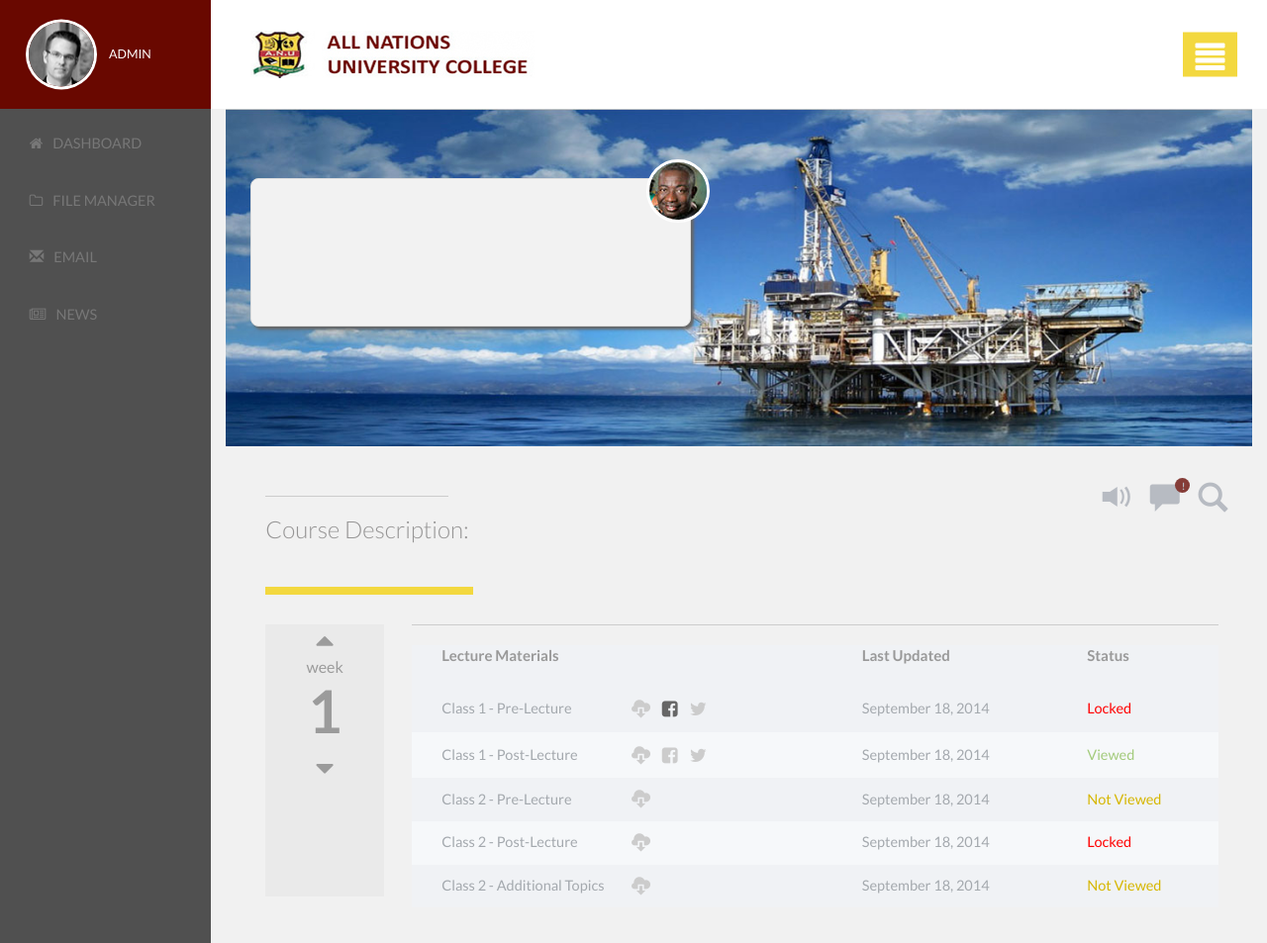
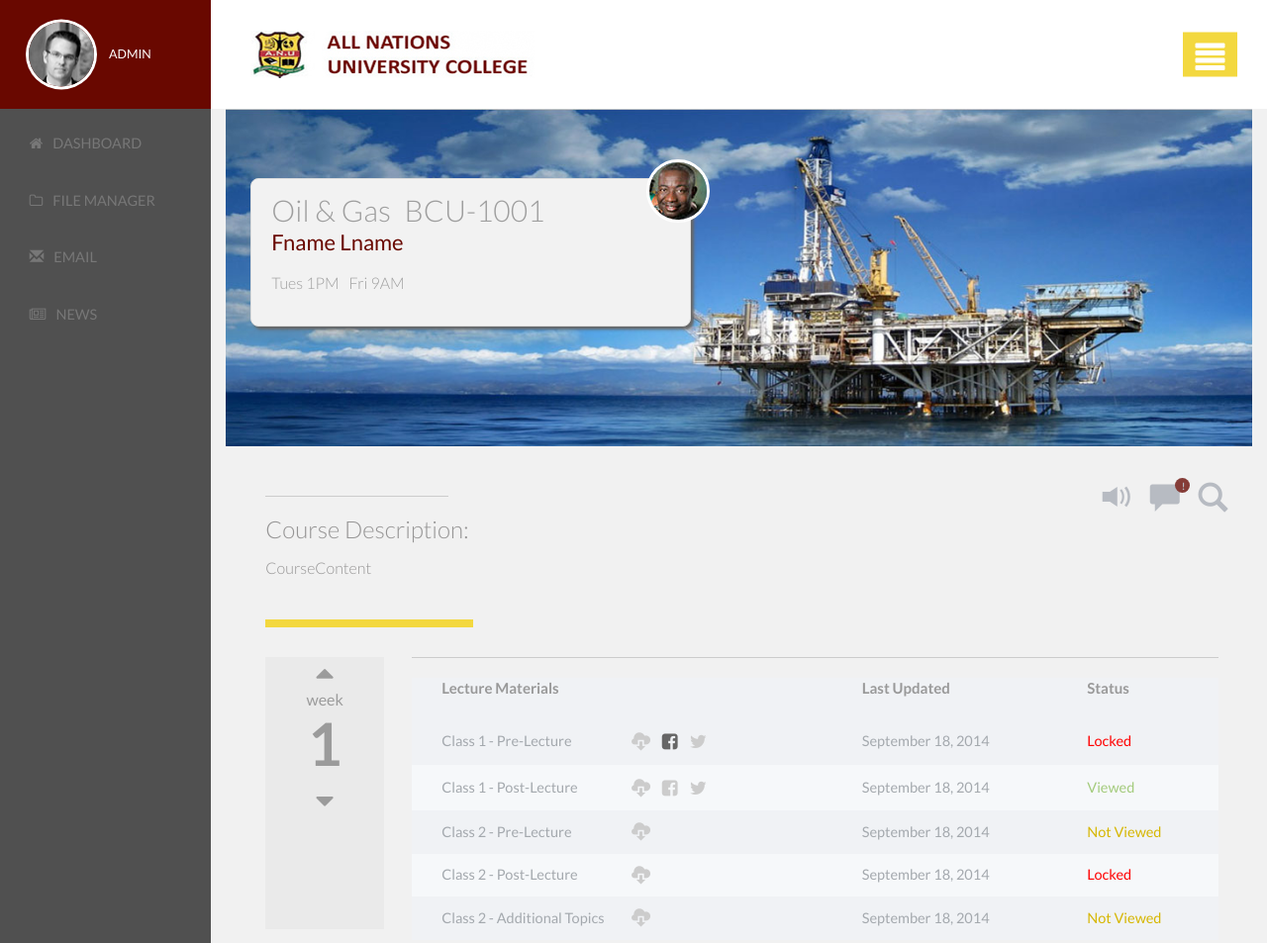
Before and after one commit to Zoe6-tech/Meng_Zhu_HW1_Using-SASS, a plain HTML site: page index.html in a window 1280 px wide. Shown: the top 953 px of the page at 99% size. Drawn offline with nearby package versions, Linux system fonts and the light colour scheme.

Commit message:
renew AJAX

```diff
--- a/index.html
+++ b/index.html
@@ -16,6 +16,8 @@
 
 		<link href='http://fonts.googleapis.com/css?family=Lato:300,400,700' rel='stylesheet' type='text/css'>
 		<link href="http://maxcdn.bootstrapcdn.com/font-awesome/4.2.0/css/font-awesome.min.css" rel="stylesheet">
+		<link href="/favicon.ico" type="image/x-icon" rel="icon" />
+
 		<script src="js/respond.js"></script>
 	</head>
 
@@ -58,14 +60,12 @@
 										<p>Control Centre</p>
 									</div>
 								</li>
-              <li role="presentation"><a role="menuitem" tabindex="-1" href="#"><i
-                    class="circleI fa fa-user"></i>Profile</a></li>
+								<li role="presentation"><a role="menuitem" tabindex="-1" href="#"><i class="circleI fa fa-user"></i>Profile</a></li>
 								<li role="presentation" class="divider"></li>
-              <li role="presentation"><a role="menuitem" tabindex="-1" href="#"><i
-                    class="circleI fa fa-sliders fa-rotate-90"></i>Account</a></li>
+								<li role="presentation"><a role="menuitem" tabindex="-1" href="#"><i class="circleI fa fa-sliders fa-rotate-90"></i>Account</a></li>
 								<li role="presentation" class="divider"></li>
-              <li role="presentation"><a role="menuitem" tabindex="-1" href="#"><i
-                    class="circleI fa fa-power-off"></i>Log Out</a></li>
+								<li role="presentation"><a role="menuitem" tabindex="-1" href="#"><i class="circleI fa fa-power-off"></i>Log
+										Out</a></li>
 							</ul>
 						</div>
 					</header>
@@ -78,23 +78,17 @@
 							<img class="img-responsive" src="images/eEdu_mainImg.jpg" alt="oil and gas banner" id="topImg">
 						</div>
 						<div class="profPanel panel panel-default">
-            <div class="profPanelText">
 
-              <!-- <h2 class="hidden">Prof Panel</h2> -->
-
+							<div class="profPanelText ">
 								<!-- REPLACE THIS CONTENT WITH DATA PULLED IN FROM classData.js -->
-
-              <p class="text-muted"><span class="text-primary"></span></p>
-              <p></p>
-              <!-- class times go here -->
-              <ul class="list-inline"></ul>
-
-              <!-- END DYNAMIC DATA -->
+								<!--<template> under the <footer> -->
 							</div>
 
 							<img src="images/eEdu_prof.jpg" alt="prof image" class="img-circle profileImg">
 						</div>
 					</section>
+
+
 
 					<!-- STOP HERE - YOUR SASS REBUILD IS DONE -->
 
@@ -108,10 +102,9 @@
 							<li><span class="glyphicon glyphicon-volume-up"></span></li>
 							<li>
 								<div class="dropdown">
-                <span class="glyphicon glyphicon-comment dropdown-toggle" id="dropdownMenu1"
-                  data-toggle="dropdown"></span><span id="mBubble" class="badge">!</span>
-                <ul class="dropdown-menu dropdown-menu-right discussionDrop" role="menu"
-                  aria-labelledby="dropdownMenu1">
+									<span class="glyphicon glyphicon-comment dropdown-toggle" id="dropdownMenu1" data-toggle="dropdown"></span><span
+									 id="mBubble" class="badge">!</span>
+									<ul class="dropdown-menu dropdown-menu-right discussionDrop" role="menu" aria-labelledby="dropdownMenu1">
 										<li class="text-muted">
 											<div class="topPanel"><i class="fa fa-caret-up"></i>
 												<p>MESSAGES<span id="messageBadge" class="badge">10</span></p>
@@ -129,6 +122,8 @@
 							</li>
 							<li><span class="glyphicon glyphicon-search"></span></li>
 						</ul>
+
+
 						<!-- course info -->
 						<div class="row courseStuff">
 							<div class="col-sm-11">
@@ -138,7 +133,7 @@
 									<h2></h2>
 									<hr>
 									<h3>Course Description:</h3>
-                <p></p>
+									<p>CourseContent</p>
 									<!-- END DYNAMIC DATA -->
 								</article>
 							</div>
@@ -181,16 +176,16 @@
 										</thead>
 										<tr>
 											<td>Class 1 - Pre-Lecture</td>
-                    <td><span class="glyphicon glyphicon-cloud-download"></span><span><i
-                          class="fa  fa-facebook-square fbActive"></i></span><span><i class="fa fa-twitter"></i></span>
+											<td><span class="glyphicon glyphicon-cloud-download"></span><span><i class="fa  fa-facebook-square fbActive"></i></span><span><i
+													 class="fa fa-twitter"></i></span>
 											</td>
 											<td>September 18, 2014</td>
 											<td class="locked">Locked</td>
 										</tr>
 										<tr>
 											<td>Class 1 - Post-Lecture</td>
-                    <td><span class="glyphicon glyphicon-cloud-download"></span><span><i
-                          class="fa  fa-facebook-square"></i></span><span><i class="fa fa-twitter"></i></span></td>
+											<td><span class="glyphicon glyphicon-cloud-download"></span><span><i class="fa  fa-facebook-square"></i></span><span><i
+													 class="fa fa-twitter"></i></span></td>
 											<td>September 18, 2014</td>
 											<td class="viewed">Viewed</td>
 										</tr>
@@ -268,17 +263,38 @@
 							</div>
 
 						</footer> <!-- end main footer -->
+
+						<!--profPanelText-->
+						<template class="prof-template">
+							<div class="profCourse">
+								<p class="text-muted ">
+									<span  id="course-name"></span>
+
+									<span  id="course-code"></span>
+								</p>
+								<p class="prof-name"></p>
+								<!-- class times go here -->
+								<ul class="list-inline">
+									<!--Tues 1PM-->
+									<!--Fri 9AM-->
+								</ul>
+								<!-- END DYNAMIC DATA -->
+							</div>
+						</template>
+
+
 					</section>
 				</div> <!-- end right content (bodyC) -->
 			</div><!-- end main content (master row) -->
 
 		</div> <!-- end wrapper container -->
 
+
+
 		<!-- javascript includes -->
-  <script src="http://code.jquery.com/jquery-latest.min.js"></script>
+		<script src="http://code.jquery.com/jquery-latest.min.js"></script>-->
 		<script src="js/bootstrap.min.js"></script>
-  <script src="data/classData.js"></script>
-  <script src="js/main.js"></script>
 	</body>
 
 </html>
+<script src="js/main.js"></script>
--- a/js/main.js
+++ b/js/main.js
@@ -1,14 +1,56 @@
+
+//The Fetch API is a modern alternative to XMLHttpRequest
 (()=>{
     //make an AJAX request using Fetch API
-fetch('./data/classData.json')
-.then(res => res.json())
-.then(data=>{
-    debugger;
-    console.log(data);
-    //handleData
-    //here is what you would call the function that puts the piece on the page
-})
+    //get json
+    fetch('./data/classData.json')
+    //give me responce and convert to JS file,JS can read
+        .then(response => response.json())
+        .then(profData=>{
+            //debugger;
+            // console.log(profData);
+            handleData(JSON.stringify(profData));
+            //handleData
+            //here is what you would call the function that puts the piece on the page
+        })
+
 //catch error,like if else,show error on window
-.catch((err)=>{console.log(err);
-})
+//.catch((error)=>{console.log(error);})
+
+    function handleData(profData){
+        //debugger;
+        let myData = JSON.parse(profData)
+        profSection = document.querySelector('.profPanelText'),
+        profTemplate = document.querySelector('.prof-template');
+        console.log(profTemplate);
+
+        let currentProf=profTemplate.cloneNode(true);
+        let currentProfText = currentProf.content.querySelector('.profCourse');
+        console.log(myData);
+        console.log(currentProfText);
+
+        currentProfText.querySelector('#course-name').textContent=myData['coursename'];
+        currentProfText.querySelector('#course-code').textContent= myData['coursecode'];
+        currentProfText.querySelector('.prof-name').textContent=myData['profname'];
+        let list = currentProfText.querySelector('.list-inline');
+        //=myData['classtime'];
+        //list.appendChild();
+        for(let cs_time in myData['classtime']){
+            let childLi = document.createElement('li');
+            childLi.textContent = myData['classtime'][cs_time];
+            list.appendChild(childLi);
+        }
+
+        /* currentProfText[2].textContent=myData['coursecode'];
+        currentProfText[3].textContent=myData['profname'];
+        currentProfText[4].textContent=myData['classtime']; */
+        profSection.appendChild(currentProf.content);
+
+        /* for(let profCourse in myData){
+            //debugger;
+
+        } */
+
+    }
+
 })();
--- a/sass/modules/_topPanel.scss
+++ b/sass/modules/_topPanel.scss
@@ -22,19 +22,22 @@
         right:-20px;
         top:-20px;
     }
-    p:first-child {
-        font-size:3rem;
-        font-weight:300;
-        margin-bottom:3px;
+    p {
+        &:first-child {
+            font-size: 3rem;
+            font-weight: 300;
+            margin-bottom: 3px;
+            span {
+                color: #9e9e9e;
+            }
+        }
+        &:nth-child(2) {
+            font-size: 2.2rem;
+            color: #690800;
+            margin-top: -8px;
+        }
     }
-    p:first-child span {
-        color:#9e9e9e;
-     }
-    p:nth-child(2) {
-         font-size:2.2rem;
-         color:#690800;
-         margin-top:-8px;
-        }
+
     ul {
         color:#9e9e9e;
          padding-top:5px;
```
Also changed, not shown: 2 other files. Lines whose indentation alone changed are shown as unchanged.
